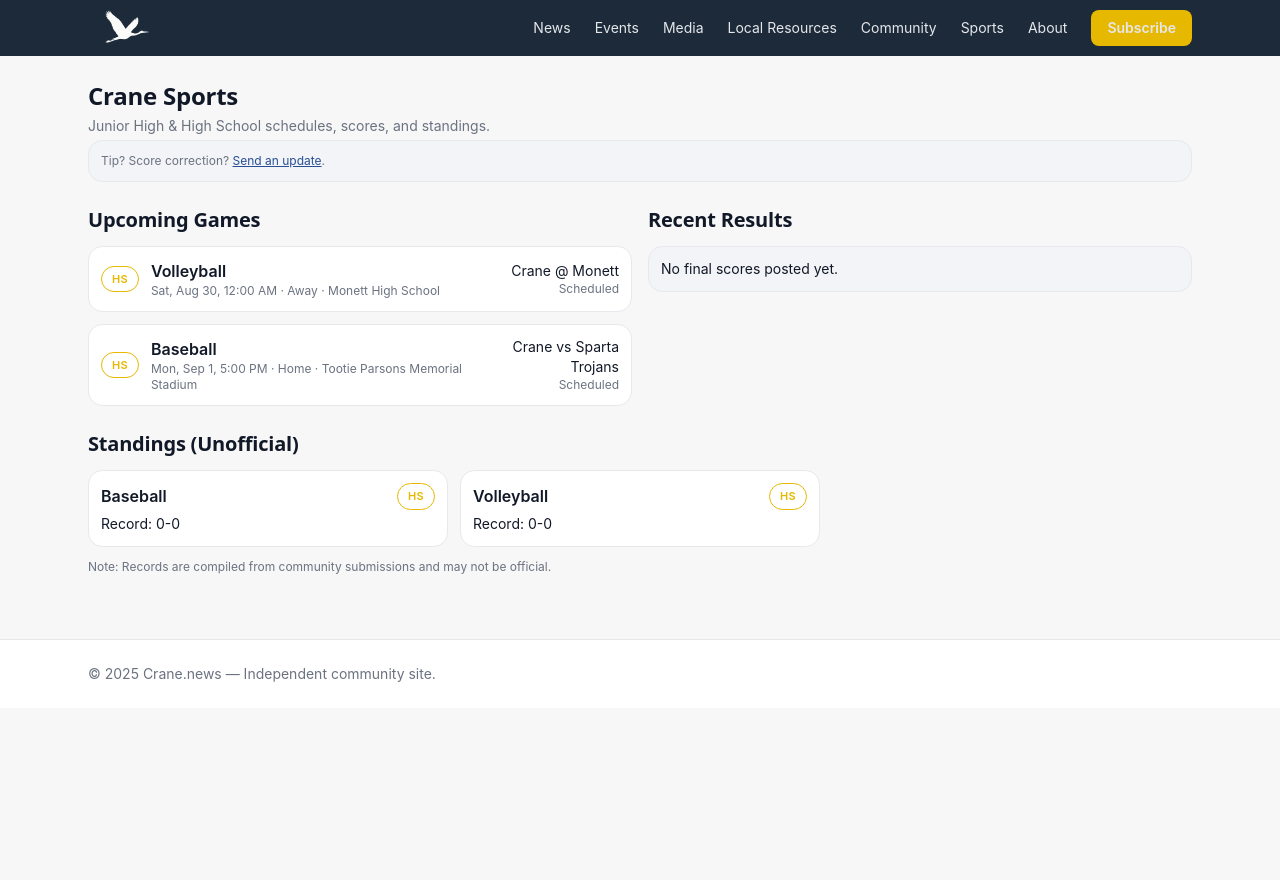
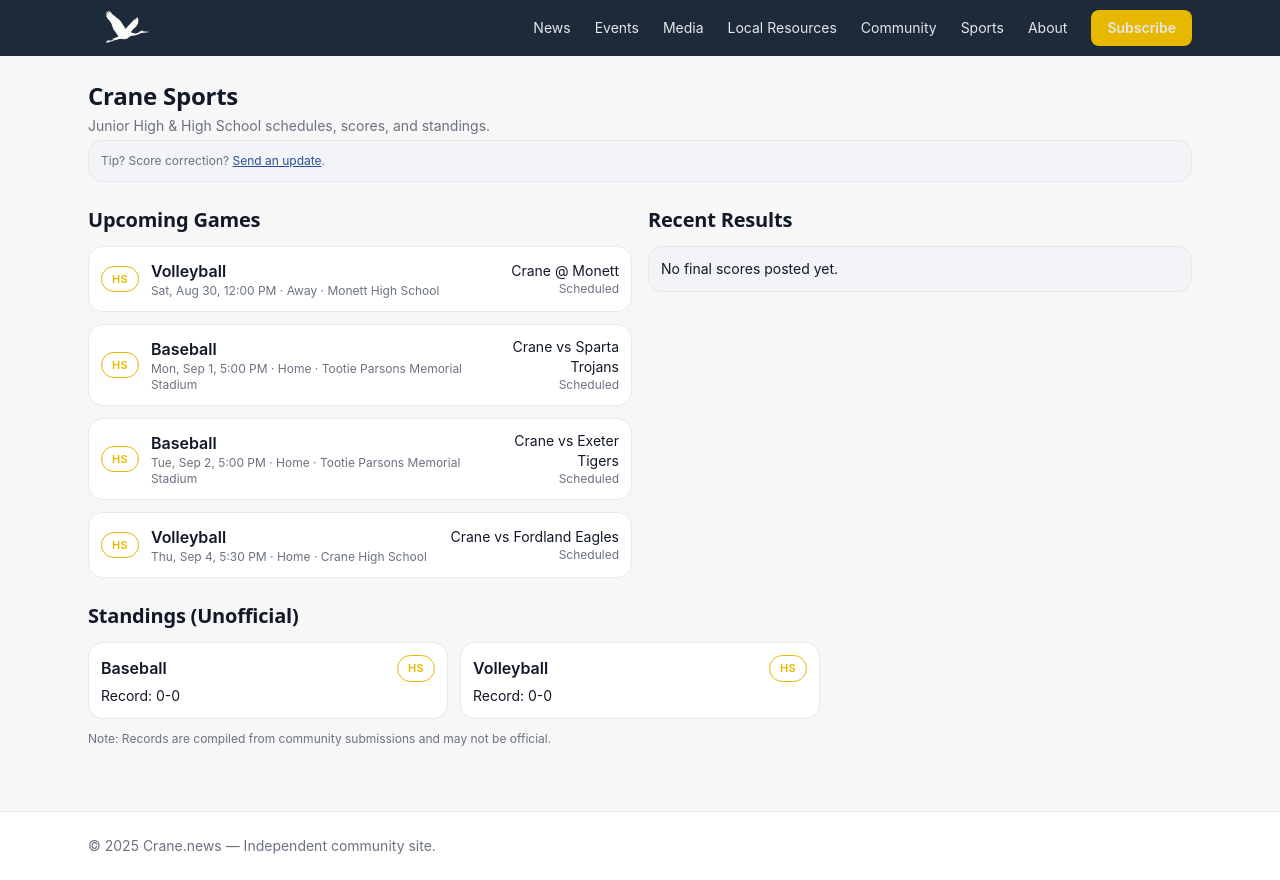
Before and after one commit to WarmMilkCodes/crane-news, a Next.js app: page /sports in a window 1280 px wide. Before the commit the page ends 800 px from the top, so only its background shows below. Built offline with nearby package versions, Linux system fonts and the light colour scheme.

Commit message:
Update sports.ts
Add more scheduled games

```diff
--- a/src/data/sports.ts
+++ b/src/data/sports.ts
@@ -26,7 +26,7 @@ export type StandingsRow = {
 export const games: Game[] = [
   {
     id: "2025-08-30-vb-hs-monett-tourn",
-    date: "2025-08-30",
+    date: "2025-08-30T12:00",
     level: "HS",
     sport: "Volleyball",
     opponent: "Monett",
@@ -36,12 +36,32 @@ export const games: Game[] = [
   },
   {
     id: "2025-09-01-bsb-hs-sparta",
-    date: "2025-09-01T17:00:00",
+    date: "2025-09-01T17:00",
     level: "HS",
     sport: "Baseball",
     opponent: "Sparta Trojans",
     home: true,
     venue: "Tootie Parsons Memorial Stadium",
+    status: "Scheduled"
+  },
+  {
+    id: "2025-09-02-bsb-hs-exeter",
+    date: "2025-09-02T17:00",
+    level: "HS",
+    sport: "Baseball",
+    opponent: "Exeter Tigers",
+    home: true,
+    venue: "Tootie Parsons Memorial Stadium",
+    status: "Scheduled"
+  },
+  {
+    id: "2025-09-04-vb-fordland",
+    date: "2025-09-04T17:30",
+    level: "HS",
+    sport: "Volleyball",
+    opponent: "Fordland Eagles",
+    home: true,
+    venue: "Crane High School",
     status: "Scheduled"
   }
 ];
```
